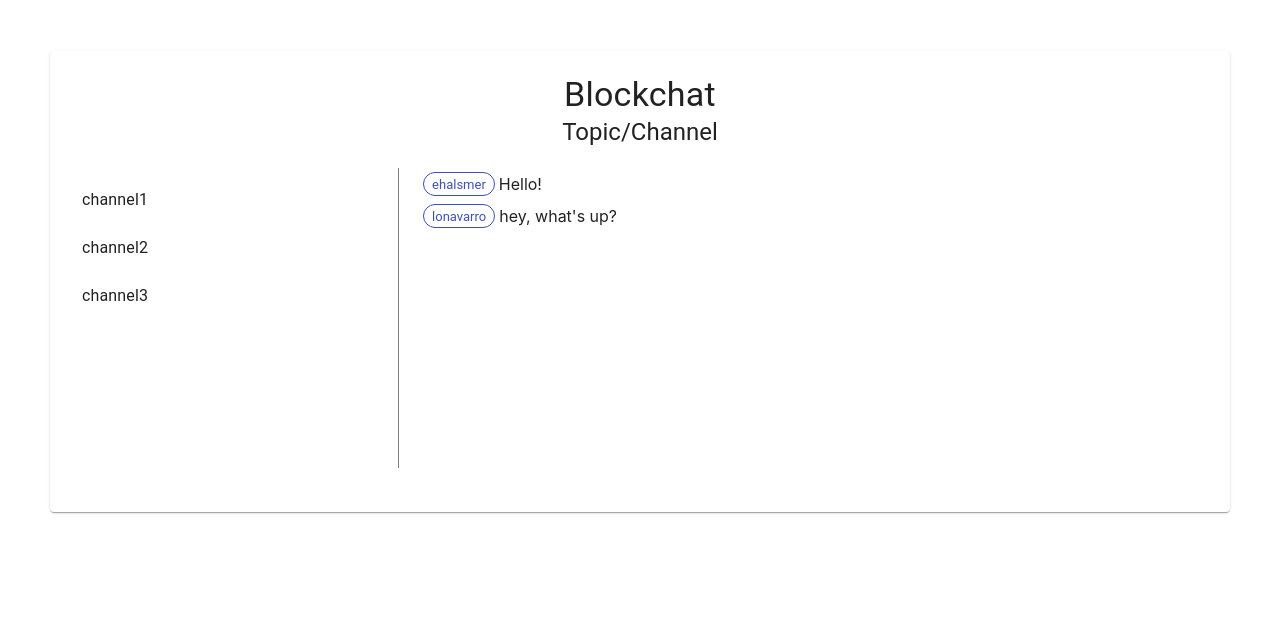
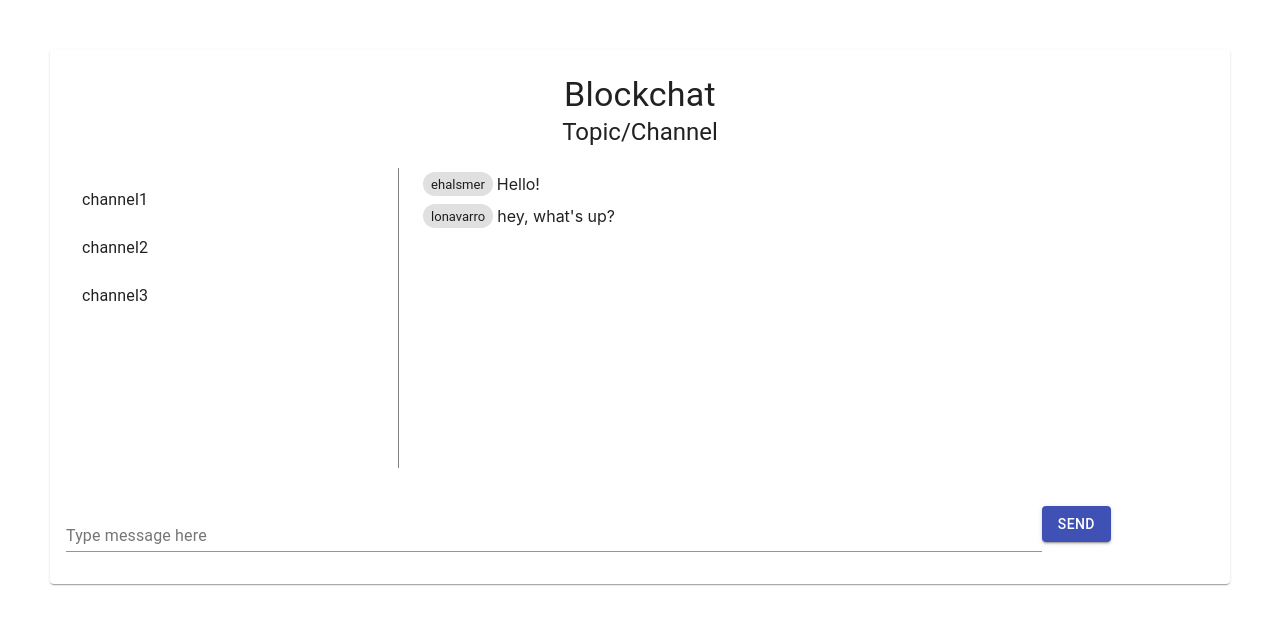
Before and after one commit to ehalsmer/blockchat, a React (Create React App) app: page / in a window 1280 px wide. Shown: the top 624 px of the page. Built offline with nearby package versions, Linux system fonts and the light colour scheme.

Commit message:
Added message input with local state using useState hook, and send button. Basic frontend app complete

```diff
--- a/src/Dashboard.js
+++ b/src/Dashboard.js
@@ -1,4 +1,4 @@
-import React from "react";
+import React, {useState} from "react";
 
 import { makeStyles } from "@material-ui/core/styles";
 
@@ -9,6 +9,9 @@ import List from "@material-ui/core/List";
 import ListItem from "@material-ui/core/ListItem";
 import ListItemIcon from "@material-ui/core/ListItemIcon";
 import ListItemText from "@material-ui/core/ListItemText";
+
+import TextField from "@material-ui/core/TextField";
+import Button from "@material-ui/core/Button";
 
 // import Avatar from '@material-ui/core/Avatar';
 import Chip from '@material-ui/core/Chip';
@@ -45,6 +48,9 @@ const useStyles = makeStyles(theme => ({
 }));
 
 const Dashboard = () => {
+  const [textValue, setTextValue] = useState('')
+//   console.log('textValue: ',textValue)
+
   const classes = useStyles();
   return (
     <Paper className={classes.root}>
@@ -68,13 +74,25 @@ const Dashboard = () => {
             {
                 [{from: "ehalsmer", message: "Hello!"}, {from: "lonavarro", message: "hey, what's up?"}].map((chat, i) =>
                     <div className={classes.flex} key={i}>
-                        <Chip color="primary" variant="outlined" size="small" label={chat.from} className={classes.chip}/>
+                        <Chip size="small" label={chat.from} className={classes.chip}/>
                         <Typography variant='p'>{chat.message}</Typography>
                     </div>)
             }
         </div>
       </div>
-      <div className={classes.flex}></div>
+      <div className={classes.flex}>
+      <TextField
+        // variant="outlined"
+        margin="normal"
+        label="Type message here"
+        className={classes.chatBox}
+        value={textValue}
+        onChange={e => setTextValue(e.target.value)}
+        />
+      <Button variant="contained" color="primary" className={classes.button}>
+        Send
+      </Button>
+      </div>
     </Paper>
   );
 };
```
